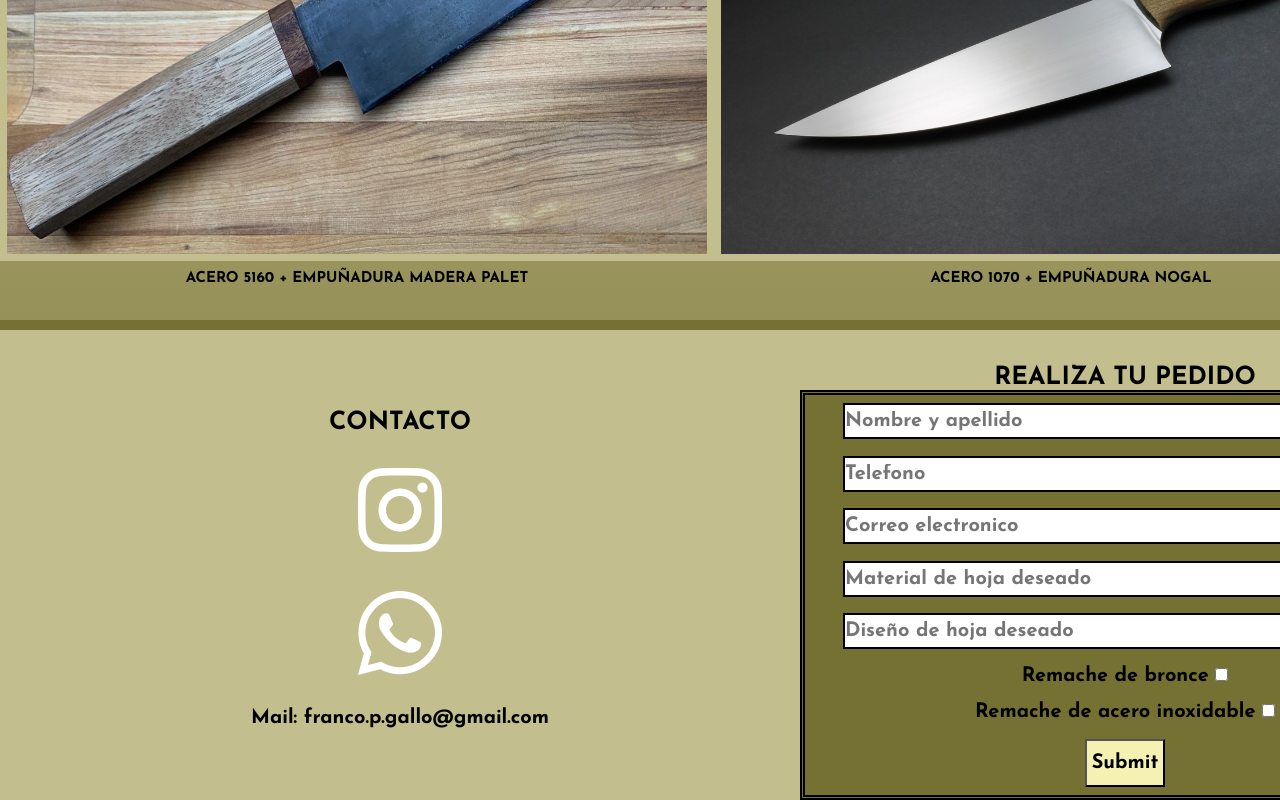
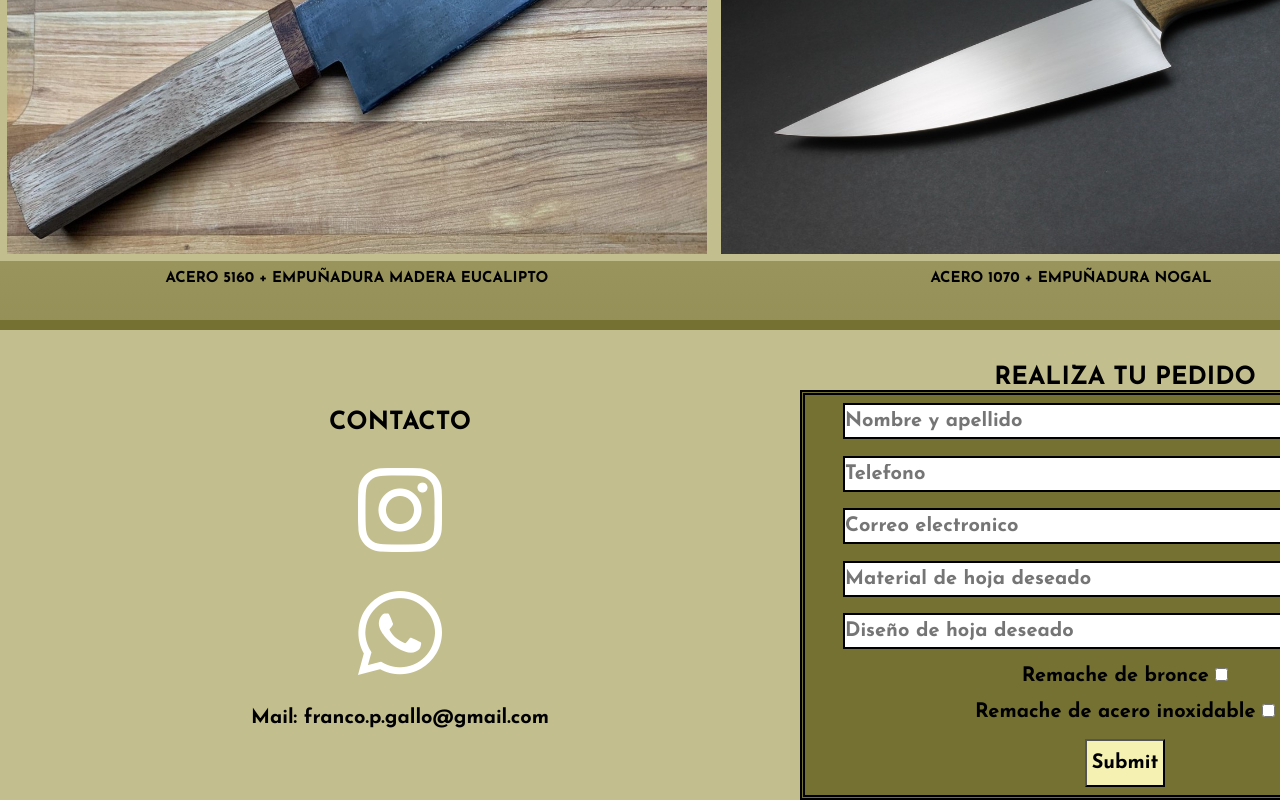
Before and after one commit to lucasluccaroni/fp-cuchillos-artesanales, a plain HTML site: page paginas/cuchillos-al-carbono.html in a window 1280 px wide. Shown: the part 1503-2303 px from the top of the page. Drawn offline with Linux system fonts and the light colour scheme.

```diff
--- a/paginas/cuchillos-al-carbono.html
+++ b/paginas/cuchillos-al-carbono.html
@@ -49,7 +49,7 @@
                 </div>
                 <div class="fotoDescripcion">
                    <img src="../imagenes/cuchilloAceroCarbono6.jpeg" alt=" cuchillo de acero al carbono con empuñadura madera palet" class="galeria__carbono">
-                    <h4 class="descripcion">ACERO 5160 + EMPUÑADURA MADERA PALET</h4>
+                    <h4 class="descripcion">ACERO 5160 + EMPUÑADURA MADERA EUCALIPTO</h4>
                 </div>
             </div>
             <div class="carbono__antioxido">
```
